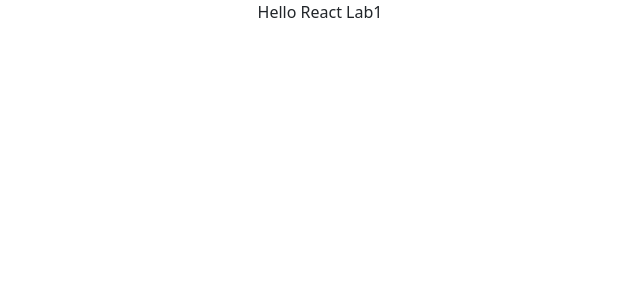
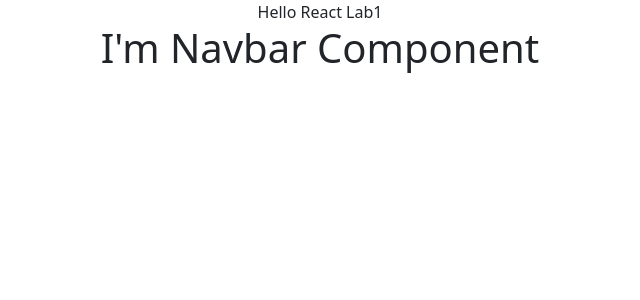
Before and after one commit to AmanySirajAl-Din/React_ITI_Labs, a React (Create React App) app: page / in a window 1280 px wide. Shown: the top 300 px of the page, without its empty margins (320-960 px from the left). Built offline with nearby package versions, Linux system fonts and the light colour scheme.

Commit message:
Import Navbar Component to App.js

```diff
--- a/src/App.js
+++ b/src/App.js
@@ -1,9 +1,13 @@
 import './App.css';
+
+import Navbar from "./Lab1/navbar"
 
 function App() {
   return (
     <div className="App">
+
       Hello React Lab1
+      <Navbar />
     </div>
   );
 }
--- a/src/Lab1/navbar.js
+++ b/src/Lab1/navbar.js
@@ -1,5 +1,5 @@
 import { Component } from "react";
-class Navbar extends Component {
+export default class Navbar extends Component {
     render() {
         return (<h1> I'm Navbar Component </h1>)
     }
```
